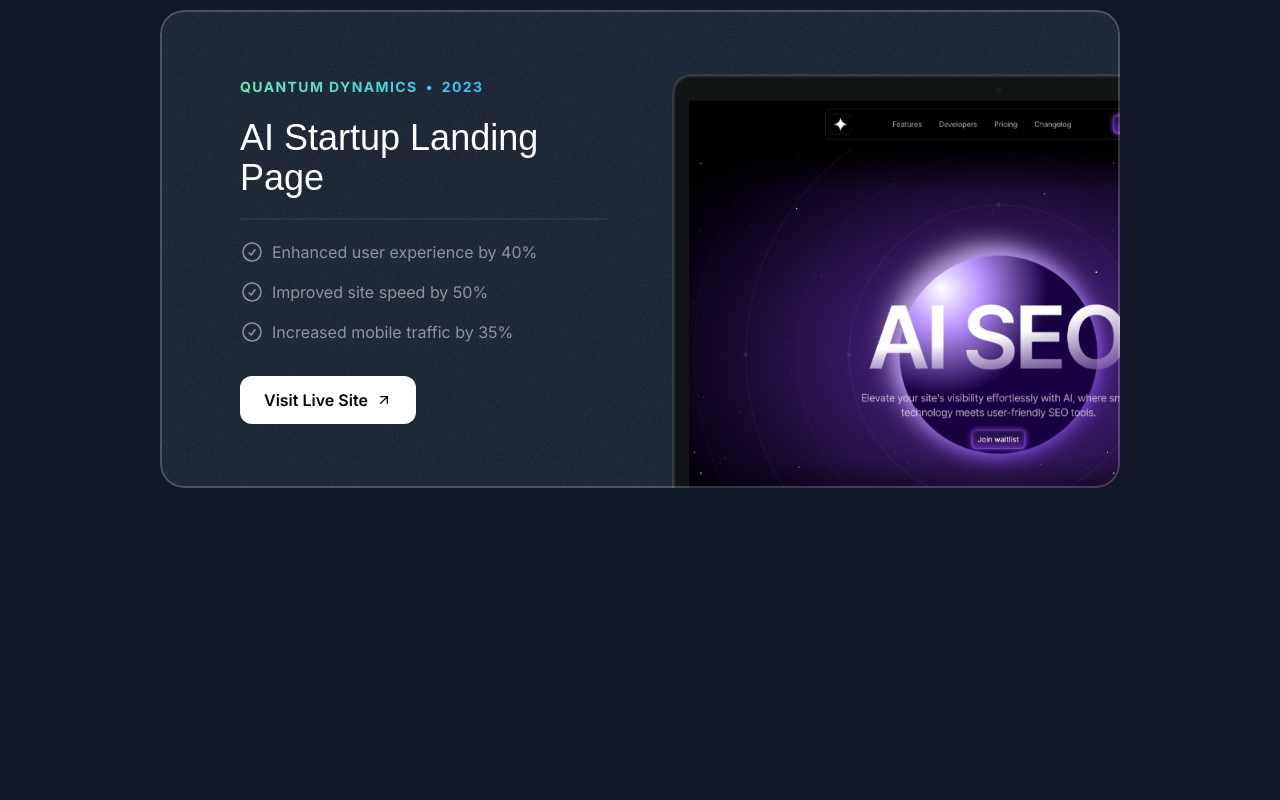
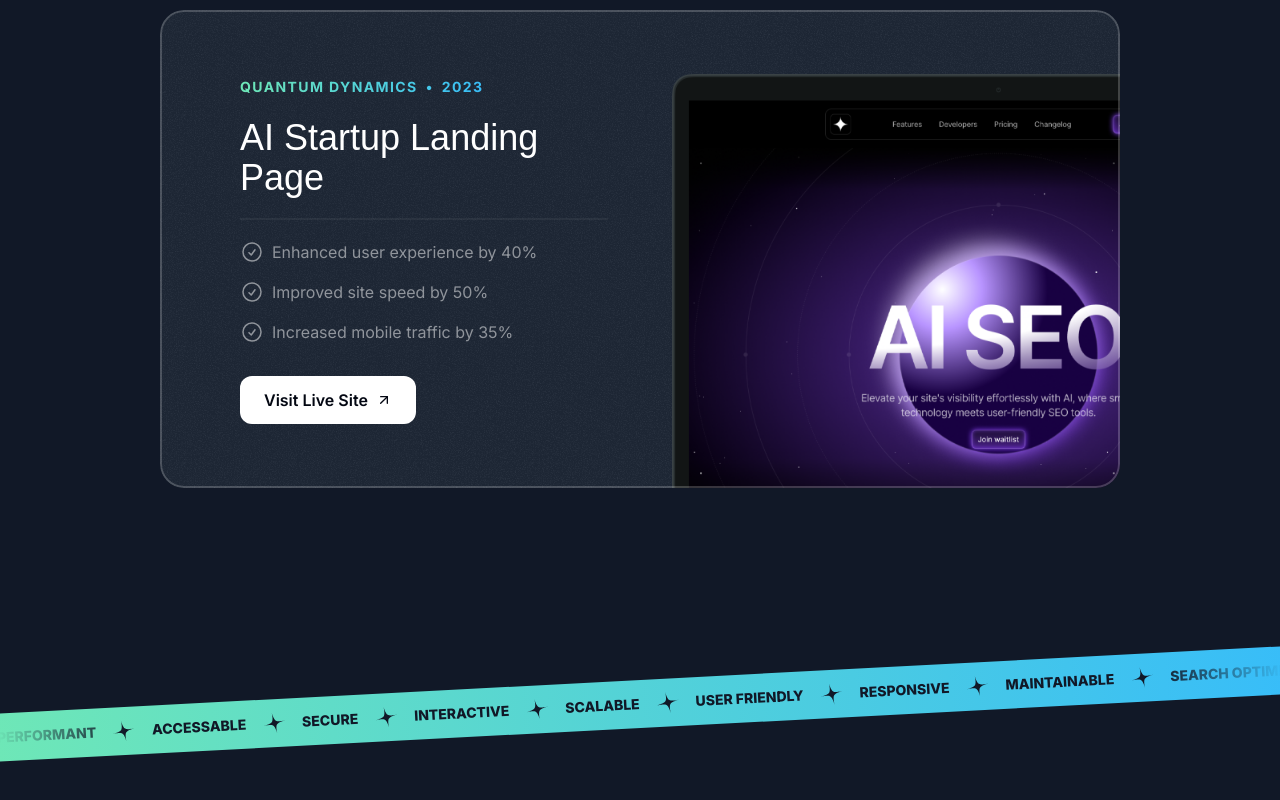
Before and after one commit to shakhawatsalam/front-end-tribe-portfolio, a Next.js app: page / in a window 1280 px wide. Shown: the part 2344-3144 px from the top of the page. Before the commit the page ends 2928 px from the top, so only its background shows below. Built offline with nearby package versions, Linux system fonts and the light colour scheme; a web font is replaced by a local one.

Commit message:
[tape section is done]

```diff
--- a/src/app/page.tsx
+++ b/src/app/page.tsx
@@ -1,6 +1,7 @@
 import { Header } from "@/sections/Header";
 import { HeroSection } from "@/sections/Hero";
 import { ProjectsSection } from "@/sections/Projects";
+import { TapeSection } from "@/sections/Tape";
 
 export default function Home() {
   return (
@@ -8,6 +9,7 @@
       <Header />
       <HeroSection />
       <ProjectsSection />
+      <TapeSection />
     </div>
   );
 }
--- a/src/sections/Tape.tsx
+++ b/src/sections/Tape.tsx
@@ -1,3 +1,35 @@
+import StarIcon from "@/assets/icons/star.svg";
+const words = [
+  "Performant",
+  "Accessable",
+  "Secure",
+  "Interactive",
+  "Scalable",
+  "User Friendly",
+  "Responsive",
+  "Maintainable",
+  "Search Optimized",
+  "Usable",
+  "Reliable",
+];
+
 export const TapeSection = () => {
-  return <div>Tape Section</div>;
+  return (
+    <div className='py-16 lg:py-24 overflow-x-clip'>
+      <div className='bg-gradient-to-r from-emerald-300 to-sky-400  -rotate-3 -mx-1'>
+        <div className='flex [mask-image:linear-gradient(to_right,transparent,black_10%,black_90%,transparent)]'>
+          <div className='flex flex-none gap-4 py-3'>
+            {words.map((word) => (
+              <div key={word} className='inline-flex gap-4 items-center'>
+                <span className='text-gray-900 uppercase font-extrabold text-sm'>
+                  {word}
+                </span>
+                <StarIcon className='size-6 text-gray-900 -rotate-12' />
+              </div>
+            ))}
+          </div>
+        </div>
+      </div>
+    </div>
+  );
 };
```
